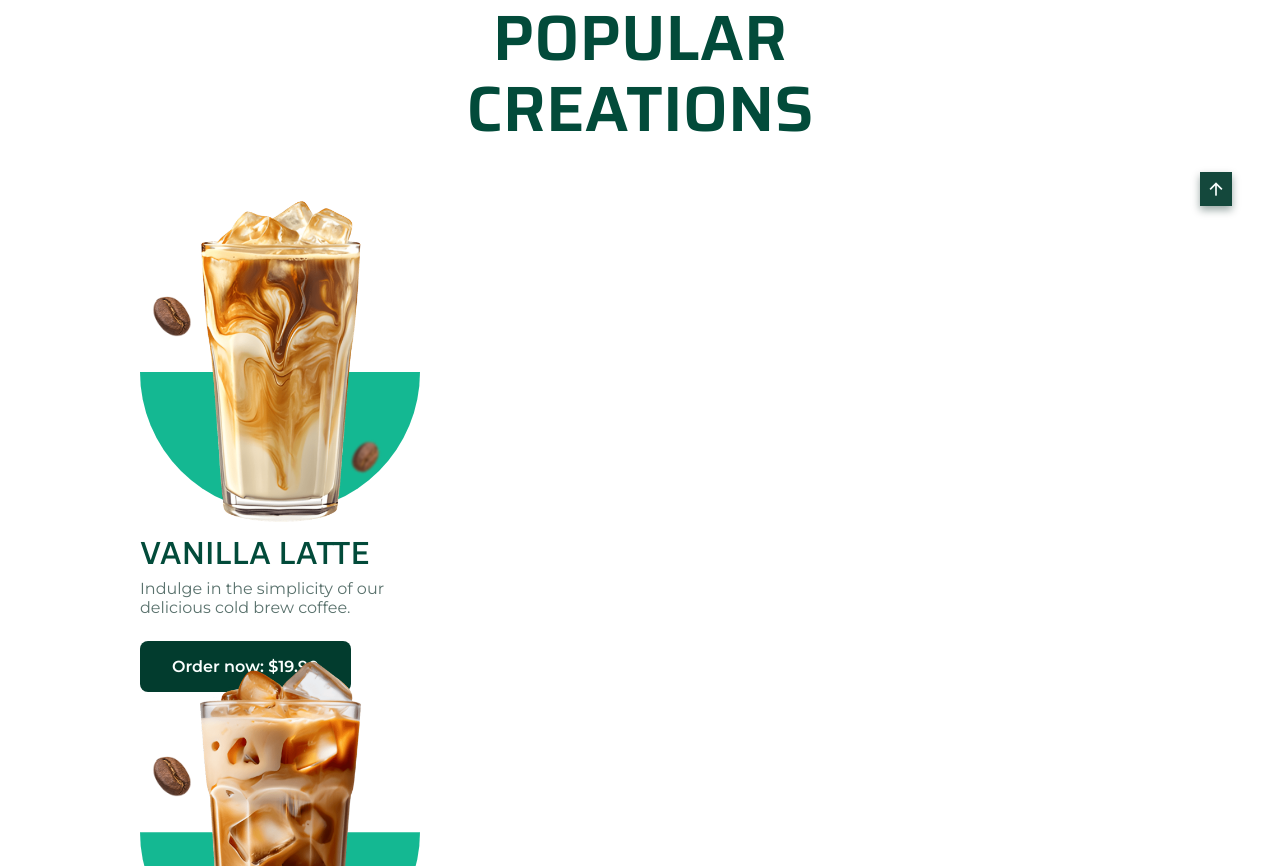
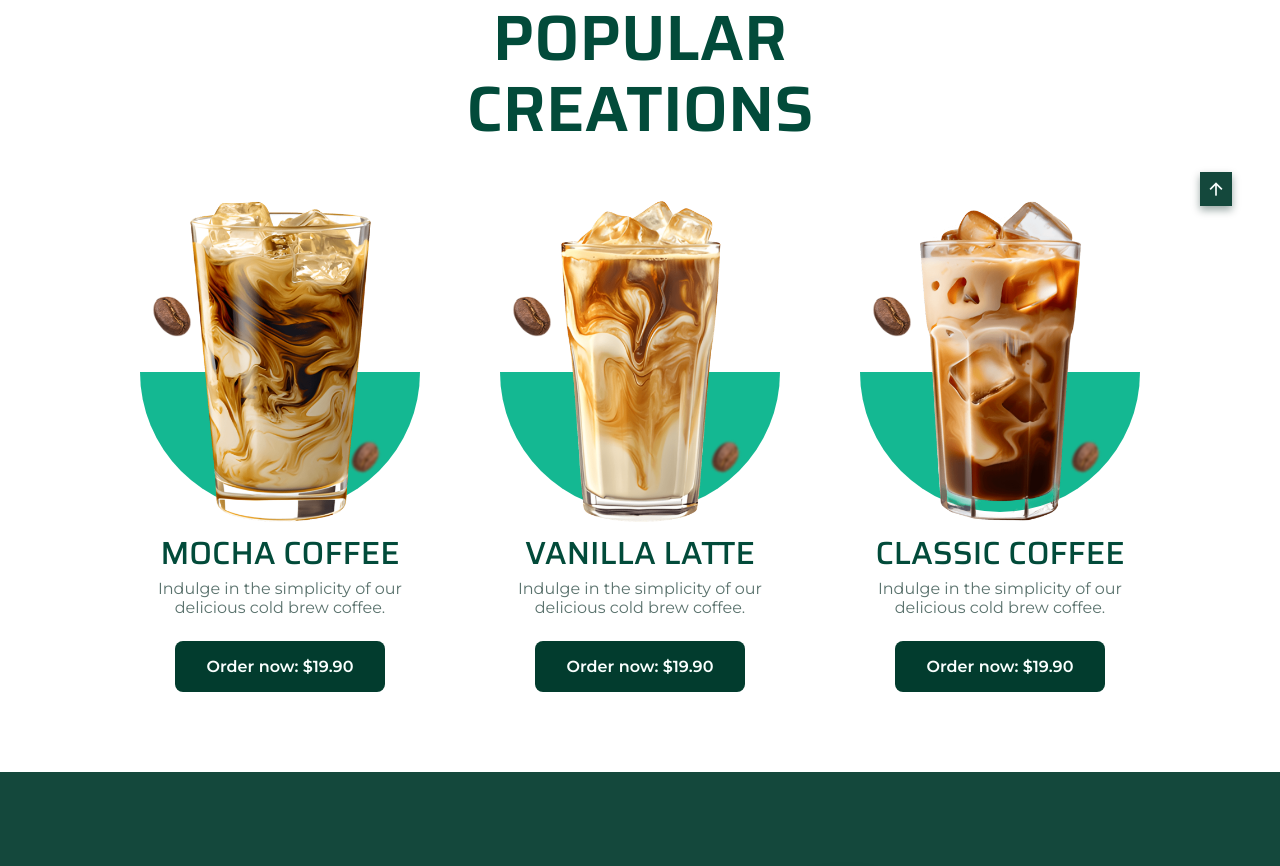
Before and after one commit to nextiaindex/responsive-coffee-website-3, a plain HTML site: page index.html in a window 1280 px wide. Shown: the part 994-1860 px from the top of the page. Drawn offline with nearby package versions, Linux system fonts and the light colour scheme.

Commit message:
fix popular section

```diff
--- a/assets/css/styles.css
+++ b/assets/css/styles.css
@@ -387,13 +387,14 @@ img {
 
 .popular__coffee {
 	width: 130px;
+	top: -1.5rem;
 }
 
-.popular__bean-1{
+.popular__bean-1 {
 	width: 30px;
 	top: 3rem;
 	left: .5rem;
-	transition: transform .5 .1s;
+	transition: transform .5s .1s;
 }
 
 .popular__bean-2 {
@@ -403,6 +404,10 @@ img {
 	rotate: 75deg;
 	filter: blur(1px);
 	transition: transform .5s .1s;
+}
+
+.popular__data {
+	text-align: center;
 }
 
 .popular__name {
@@ -493,7 +498,9 @@ img {
 }
 
 .products__container {
+	display: grid;
 	grid-template-columns: repeat(2, 1fr);
+	gap: 2rem;
 }
 
 .products__card {
--- a/assets/js/main.js
+++ b/assets/js/main.js
@@ -1,7 +1,7 @@
 /*=============== SHOW MENU ===============*/
-const navMenu = document.getElementById('nav-menu'),
-	  navToggle = document.getElementById('nav-toggle'),
-	  navClose = document.getElementById('nav-close')
+const navMenu = document.getElementById('nav-nemu'),
+	navToggle = document.getElementById('nav-toggle'),
+	navClose = document.getElementById('nav-close')
 
 if(navToggle){
 	navToggle.addEventListener('click', () =>{
--- a/index.html
+++ b/index.html
@@ -95,20 +95,25 @@
 			<section class="popular section" id="popular">
 				<div class="popular__container container">
 					<h2 class="section__title">POPULAR <br> CREATIONS</h2>
+
 					<div class="popular__swiper swiper">
-						<div class="swipper-wrapper">
+						<div class="swiper-wrapper">
 							<article class="popular__card swiper-slide">
 								<div class="popular__images">
 									<div class="popular__shape"></div>
-									<img src="assets/img/bean-img.png" alt="" class="popular__bean-1">
-									<img src="assets/img/bean-img.png" alt="" class="popular__bean-2">
-									<img src="assets/img/popular-coffee-1.png" alt="" class="popular__coffee">
+
+									<img src="assets/img/bean-img.png" alt="image" class="popular__bean-1">
+									<img src="assets/img/bean-img.png" alt="image" class="popular__bean-2">
+									<img src="assets/img/popular-coffee-1.png" alt="image" class="popular__coffee">
 								</div>
+
 								<div class="popular__data">
 									<h2 class="popular__name">VANILLA LATTE</h2>
+
 									<p class="popular__description">
-									Indulge in the simplicity of our delicious cold brew coffee.
+										Indulge in the simplicity of our delicious cold brew coffee.
 									</p>
+
 									<a href="#contact" class="button button-dark">Order now: $19.90</a>
 								</div>
 							</article>
@@ -116,15 +121,19 @@
 							<article class="popular__card swiper-slide">
 								<div class="popular__images">
 									<div class="popular__shape"></div>
+
 									<img src="assets/img/bean-img.png" alt="" class="popular__bean-1">
 									<img src="assets/img/bean-img.png" alt="" class="popular__bean-2">
 									<img src="assets/img/popular-coffee-2.png" alt="" class="popular__coffee">
 								</div>
+
 								<div class="popular__data">
 									<h2 class="popular__name">CLASSIC COFFEE</h2>
+
 									<p class="popular__description">
-									Indulge in the simplicity of our delicious cold brew coffee.
+										Indulge in the simplicity of our delicious cold brew coffee.
 									</p>
+
 									<a href="#contact" class="button button-dark">Order now: $19.90</a>
 								</div>
 							</article>
@@ -132,15 +141,19 @@
 							<article class="popular__card swiper-slide">
 								<div class="popular__images">
 									<div class="popular__shape"></div>
+
 									<img src="assets/img/bean-img.png" alt="" class="popular__bean-1">
 									<img src="assets/img/bean-img.png" alt="" class="popular__bean-2">
 									<img src="assets/img/popular-coffee-3.png" alt="" class="popular__coffee">
 								</div>
+
 								<div class="popular__data">
 									<h2 class="popular__name">MOCHA COFFEE</h2>
+
 									<p class="popular__description">
-									Indulge in the simplicity of our delicious cold brew coffee.
+										Indulge in the simplicity of our delicious cold brew coffee.
 									</p>
+
 									<a href="#contact" class="button button-dark">Order now: $19.90</a>
 								</div>
 							</article>
```
